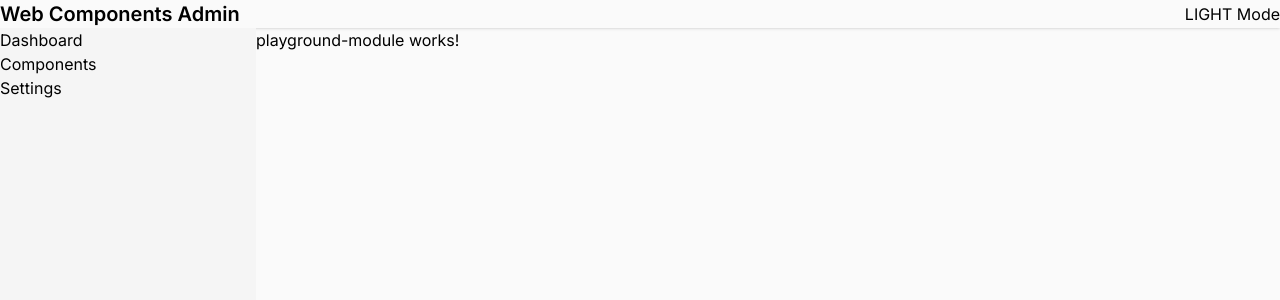
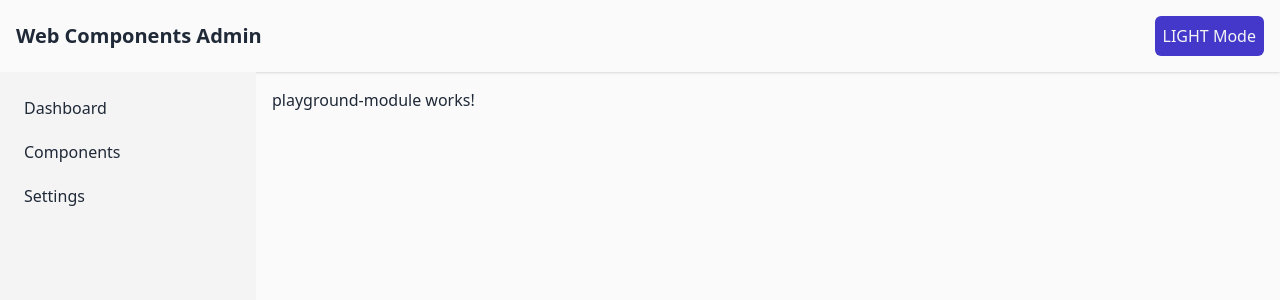
Before and after one commit to xekurt/button-editor, an Angular app: page /playground in a window 1280 px wide. Shown: the top 300 px of the page. Built offline with nearby package versions, Linux system fonts and the light colour scheme.

Commit message:
Refactor styles and remove Tailwind configuration for improved theme management

```diff
--- a/src/styles.css
+++ b/src/styles.css
@@ -1,11 +1,130 @@
-@import "tailwindcss";
+@custom-variant dark (&:is(.dark *));
+/* src/styles.css */
 @import "@fontsource/inter/400.css";
 @import "@fontsource/inter/500.css";
 @import "@fontsource/inter/600.css";
 @import "@fontsource/fira-code";
 
-@custom-variant dark (&:is(.dark *));
+@import "tailwindcss";
 
-body {
-  font-family: "inter";
+@theme {
+  /* Colors */
+  --color-primary-light: #4f46e5; /* Indigo-600 */
+  --color-primary: #4338ca; /* Indigo-700 */
+  --color-primary-dark: #312e81; /* Indigo-800 */
+  --color-secondary-light: #4ade80; /* Green-400 */
+  --color-secondary: #22c55e; /* Green-500 */
+  --color-secondary-dark: #15803d; /* Green-700 */
+  --color-success-light: #4ade80; /* Green-400 */
+  --color-success: #22c55e; /* Green-500 */
+  --color-success-dark: #15803d; /* Green-700 */
+  --color-warning-light: #facc15; /* Yellow-400 */
+  --color-warning: #eab308; /* Yellow-500 */
+  --color-warning-dark: #ca8a04; /* Yellow-600 */
+  --color-error-light: #f87171; /* Red-400 */
+  --color-error: #ef4444; /* Red-500 */
+  --color-error-dark: #dc2626; /* Red-600 */
+  --color-neutral-50: #fafafa;
+  --color-neutral-100: #f4f4f5;
+  --color-neutral-200: #e5e7eb;
+  --color-neutral-300: #d4d4d8;
+  --color-neutral-400: #a1a1aa;
+  --color-neutral-500: #6b7280;
+  --color-neutral-600: #4b5563;
+  --color-neutral-700: #3f3f46;
+  --color-neutral-800: #1e1e2e;
+  --color-neutral-900: #181825;
+  --color-text-light: #1f2937; /* Gray-800 */
+  --color-text-dark: #f5f5f5; /* Gray-100 */
+
+  /* Typography */
+  --font-family-sans: Inter, ui-sans-serif, system-ui, -apple-system,
+    BlinkMacSystemFont, Segoe UI, Roboto, Helvetica Neue, Arial, sans-serif;
+  --font-family-mono: Fira Code, ui-monospace, SFMono-Regular, Menlo, Monaco,
+    Consolas, Liberation Mono, Courier New, monospace;
+  --font-size-xs: 0.75rem;
+  --line-height-xs: 1rem;
+  --font-size-sm: 0.875rem;
+  --line-height-sm: 1.25rem;
+  --font-size-base: 1rem;
+  --line-height-base: 1.5rem;
+  --font-size-lg: 1.125rem;
+  --line-height-lg: 1.75rem;
+  --font-size-xl: 1.25rem;
+  --line-height-xl: 1.75rem;
+  --font-size-2xl: 1.5rem;
+  --line-height-2xl: 2rem;
+  --font-size-3xl: 1.875rem;
+  --line-height-3xl: 2.25rem;
+  --font-weight-normal: 400;
+  --font-weight-medium: 500;
+  --font-weight-semibold: 600;
+
+  /* Spacing */
+  --spacing-xs: 0.25rem; /* 4px */
+  --spacing-sm: 0.5rem; /* 8px */
+  --spacing-md: 1rem; /* 16px */
+  --spacing-lg: 1.5rem; /* 24px */
+  --spacing-xl: 2rem; /* 32px */
+  --spacing-2xl: 3rem; /* 48px */
+
+  /* Breakpoints */
+  --breakpoint-sm: 640px;
+  --breakpoint-md: 768px;
+  --breakpoint-lg: 1024px;
+  --breakpoint-xl: 1280px;
+
+  /* Border Radius */
+  --border-radius-none: 0;
+  --border-radius-sm: 0.125rem; /* 2px */
+  --border-radius: 0.25rem; /* 4px */
+  --border-radius-md: 0.375rem; /* 6px */
+  --border-radius-lg: 0.5rem; /* 8px */
+
+  /* Box Shadow */
+  --box-shadow-sm: 0 1px 2px 0 rgba(0, 0, 0, 0.05);
+  --box-shadow: 0 2px 4px 0 rgba(0, 0, 0, 0.1);
+  --box-shadow-lg: 0 4px 8px 0 rgba(0, 0, 0, 0.15);
+
+  /* Opacity */
+  --opacity-10: 0.1;
+  --opacity-20: 0.2;
+  --opacity-30: 0.3;
+  --opacity-40: 0.4;
+  --opacity-50: 0.5;
+  --opacity-60: 0.6;
+  --opacity-70: 0.7;
+  --opacity-80: 0.8;
+  --opacity-90: 0.9;
+
+  /* Transitions */
+  --transition-property-opacity-transform: opacity, transform;
 }
+
+/* Global styles */
+@layer base {
+  body {
+    @apply font-sans text-base text-text-light dark:text-text-dark bg-neutral-50 dark:bg-neutral-900;
+  }
+  /* Ensure all text elements inherit theme-aware colors */
+  h1,
+  h2,
+  h3,
+  h4,
+  h5,
+  h6,
+  p,
+  a,
+  span,
+  div,
+  li,
+  label,
+  input,
+  button,
+  code {
+    @apply text-text-light dark:text-text-dark;
+  }
+}
+
+/* Content scanning (optional, if needed for custom setup) */
+@tailwind utilities;
--- a/tailwind.config.ts
+++ /dev/null
@@ -1,145 +0,0 @@
-// tailwind.config.js
-/** @type {import('tailwindcss').Config} */
-module.exports = {
-  content: [
-    './src/**/*.{html,ts}',
-    './src/app/pages/**/*.{html,ts}',
-    './src/app/shared/**/*.{html,ts}',
-  ],
-
-  theme: {
-    extend: {
-      // Colors
-      colors: {
-        primary: {
-          light: '#4F46E5', // Indigo-600
-          DEFAULT: '#4338CA', // Indigo-700
-          dark: '#312E81', // Indigo-800
-        },
-        secondary: {
-          light: '#4ADE80', // Green-400
-          DEFAULT: '#22C55E', // Green-500
-          dark: '#15803D', // Green-700
-        },
-        success: {
-          light: '#4ADE80', // Green-400
-          DEFAULT: '#22C55E', // Green-500
-          dark: '#15803D', // Green-700
-        },
-        warning: {
-          light: '#FACC15', // Yellow-400
-          DEFAULT: '#EAB308', // Yellow-500
-          dark: '#CA8A04', // Yellow-600
-        },
-        error: {
-          light: '#F87171', // Red-400
-          DEFAULT: '#EF4444', // Red-500
-          dark: '#DC2626', // Red-600
-        },
-        neutral: {
-          50: '#FAFAFA', // Lightest gray (light mode bg)
-          100: '#F4F4F5',
-          200: '#E5E7EB',
-          300: '#D4D4D8',
-          400: '#A1A1AA',
-          500: '#6B7280',
-          600: '#4B5563',
-          700: '#3F3F46',
-          800: '#1E1E2E', // Dark mode bg
-          900: '#181825', // Darkest gray
-        },
-        text: {
-          light: '#1F2937', // Gray-800 for light mode
-          dark: '#F5F5F5', // Gray-100 for dark mode
-        },
-      },
-      // Typography
-      fontFamily: {
-        sans: [
-          'Inter',
-          'ui-sans-serif',
-          'system-ui',
-          '-apple-system',
-          'BlinkMacSystemFont',
-          'Segoe UI',
-          'Roboto',
-          'Helvetica Neue',
-          'Arial',
-          'sans-serif',
-        ],
-        mono: [
-          'Fira Code',
-          'ui-monospace',
-          'SFMono-Regular',
-          'Menlo',
-          'Monaco',
-          'Consolas',
-          'Liberation Mono',
-          'Courier New',
-          'monospace',
-        ],
-      },
-      fontSize: {
-        xs: ['0.75rem', { lineHeight: '1rem' }], // 12px
-        sm: ['0.875rem', { lineHeight: '1.25rem' }], // 14px
-        base: ['1rem', { lineHeight: '1.5rem' }], // 16px
-        lg: ['1.125rem', { lineHeight: '1.75rem' }], // 18px
-        xl: ['1.25rem', { lineHeight: '1.75rem' }], // 20px
-        '2xl': ['1.5rem', { lineHeight: '2rem' }], // 24px
-        '3xl': ['1.875rem', { lineHeight: '2.25rem' }], // 30px
-      },
-      fontWeight: {
-        normal: 400,
-        medium: 500,
-        semibold: 600,
-      },
-      // Spacing
-      spacing: {
-        xs: '0.25rem', // 4px
-        sm: '0.5rem', // 8px
-        md: '1rem', // 16px
-        lg: '1.5rem', // 24px
-        xl: '2rem', // 32px
-        '2xl': '3rem', // 48px
-      },
-      // Breakpoints
-      screens: {
-        sm: '640px', // Mobile
-        md: '768px', // Tablet
-        lg: '1024px', // Desktop
-        xl: '1280px', // Large desktop
-      },
-      // Border Radius
-      borderRadius: {
-        none: '0',
-        sm: '0.125rem', // 2px
-        DEFAULT: '0.25rem', // 4px
-        md: '0.375rem', // 6px
-        lg: '0.5rem', // 8px
-      },
-      // Box Shadow
-      boxShadow: {
-        sm: '0 1px 2px 0 rgba(0, 0, 0, 0.05)',
-        DEFAULT: '0 2px 4px 0 rgba(0, 0, 0, 0.1)',
-        lg: '0 4px 8px 0 rgba(0, 0, 0, 0.15)',
-      },
-      // Opacity
-      opacity: {
-        10: '0.1',
-        20: '0.2',
-        30: '0.3',
-        40: '0.4',
-        50: '0.5',
-        60: '0.6',
-        70: '0.7',
-        80: '0.8',
-        90: '0.9',
-      },
-      // Transition
-      transitionProperty: {
-        'opacity-transform': 'opacity, transform',
-      },
-    },
-  },
-  plugins: [],
-};
```
